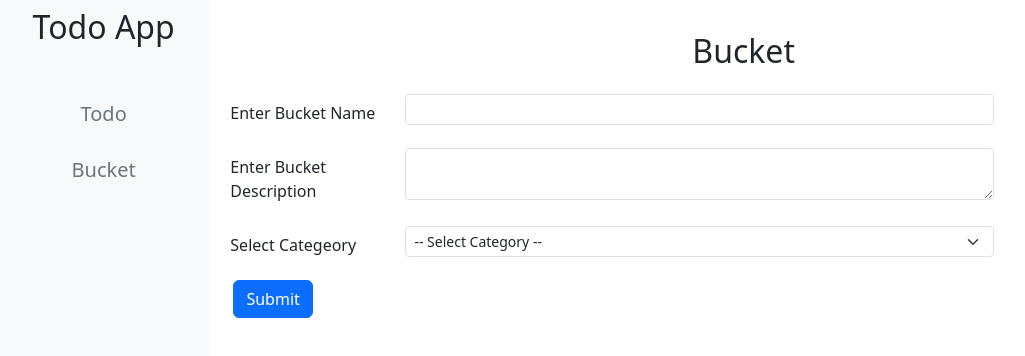
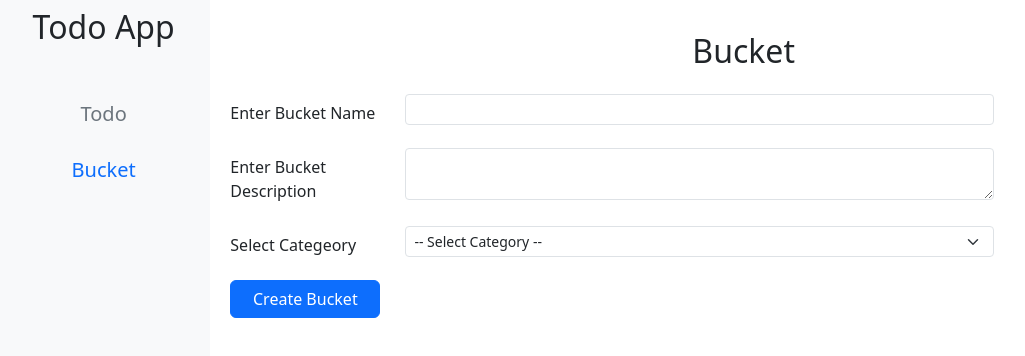
Before and after one commit to tejashatle/todo-list, a React (Create React App) app: page /bucket in a window 1280 px wide. Shown: the top 356 px of the page, without its empty margins (3-1028 px from the left). Built offline with nearby package versions, Linux system fonts and the light colour scheme; the HTML template or start-up script is replaced by a standard one.

Commit message:
Seperated Todo and Bucket list, seperated reducers and states

```diff
--- a/src/App.js
+++ b/src/App.js
@@ -1,40 +1,41 @@
-import logo from './logo.svg';
 import './App.css';
 import Bucket  from './components/Bucket';
 import Todo from './components/Todo';
 import { useState, useEffect, useReducer } from 'react';
 import Modal from './components/Modal';
-import TodoList from './components/TodoList';
 import { todoReducer } from './reducers/todoReducer';
-import { BrowserRouter, Link, Routes, Route } from 'react-router-dom';
+import { bucketReducer } from './reducers/bucketReducer';
+import { BrowserRouter, Routes, Route, NavLink } from 'react-router-dom';
 
 function App() {
   const [showModal, setShowModal] = useState(false);
-  const initialState = {editingTodo: null, todos: [], buckets: []};
+  const todoInitialState = { editingTodo: null, todos: [] };
+  const bucketInitialState = { editingBucket: null, buckets: [] };
 
-  const [state, dispatch] = useReducer(todoReducer, initialState);
+  const [todoState, todoDispatch] = useReducer(todoReducer, todoInitialState);
+  const [bucketState, bucketDispatch] = useReducer(bucketReducer, bucketInitialState);
 
   useEffect(() => {
     const savedBuckets = localStorage.getItem('buckets');
     if (savedBuckets) {
-      dispatch({ type: "LOAD_BUCKETS", payload: JSON.parse(savedBuckets) });
+      bucketDispatch({ type: "LOAD_BUCKETS", payload: JSON.parse(savedBuckets) });
     }
   }, []);
 
   useEffect(() => {
-    localStorage.setItem('buckets', JSON.stringify(state.buckets));
-  }, [state.buckets]);
+    localStorage.setItem('buckets', JSON.stringify(bucketState.buckets));
+  }, [bucketState.buckets]);
 
   useEffect(() => {
     const savedTodos = localStorage.getItem('todos');
     if (savedTodos) {
-      dispatch({ type: "LOAD_TODOS", payload: JSON.parse(savedTodos) });
+      todoDispatch({ type: "LOAD_TODOS", payload: JSON.parse(savedTodos) });
     }
   }, []);
 
   useEffect(() => {
-    localStorage.setItem('todos', JSON.stringify(state.todos));
-  }, [state.todos]);
+    localStorage.setItem('todos', JSON.stringify(todoState.todos));
+  }, [todoState.todos]);
 
   return (
     <div className="App">
@@ -47,20 +48,28 @@ function App() {
 
           <br></br>
           <br></br>
-            <Link to="/todo" className="link-secondary link-offset-2 link-underline link-underline-opacity-0"><h5>Todo</h5></Link>
+            <NavLink to="/todo" className={({ isActive }) =>
+              isActive
+                ? "link-primary link-offset-2 link-underline link-underline-opacity-0"
+                : "link-secondary link-offset-2 link-underline link-underline-opacity-0"
+            }><h5>Todo</h5></NavLink>
             <br></br>
-            <Link to="/bucket" className="link-secondary link-offset-2 link-underline link-underline-opacity-0"><h5>Bucket</h5></Link>
+            <NavLink to="/bucket" className={({ isActive }) =>
+              isActive
+                ? "link-primary link-offset-2 link-underline link-underline-opacity-0"
+                : "link-secondary link-offset-2 link-underline link-underline-opacity-0"
+            }><h5>Bucket</h5></NavLink>
 
         </div>
         <div className="p-2 col-lg-10">
           <Routes>
-            <Route path="/todo"element={ <Todo buckets={state.buckets} setShowModal={setShowModal} todos={state.todos} dispatch={dispatch} editingTodo={state.editingTodo} key={state.editingTodo ? state.editingTodo.todoTitle : 'new'}/>} />
-            <Route path="/bucket" element={ <Bucket buckets={state.buckets} setShowModal={setShowModal} dispatch={dispatch}  />} />
+            <Route path="/todo" element={ <Todo buckets={bucketState.buckets} setShowModal={setShowModal} todos={todoState.todos} dispatch={todoDispatch} editingTodo={todoState.editingTodo} key={todoState.editingTodo ? todoState.editingTodo.todoTitle : 'new'}/>} />
+            <Route path="/bucket" element={ <Bucket buckets={bucketState.buckets} setShowModal={setShowModal} dispatch={bucketDispatch} editingBucket={bucketState.editingBucket} />} />
 
           </Routes>
 
-          <Modal buckets={state.buckets} showModal={showModal} setShowModal={setShowModal} dispatch={dispatch} />
-            <TodoList todos={state.todos} dispatch={dispatch}></TodoList>
+          <Modal buckets={bucketState.buckets} showModal={showModal} setShowModal={setShowModal} dispatch={bucketDispatch} />
+
         </div>
       </div>
       </BrowserRouter>
--- a/src/components/Bucket.js
+++ b/src/components/Bucket.js
@@ -1,6 +1,7 @@
-import react, {useState, useEffect} from 'react';
+import {useState, useEffect} from 'react';
+import BucketList from './BucketList';
 
-export default function Bucket({ buckets, setBuckets, setShowModal, dispatch }){
+export default function Bucket({ buckets, setShowModal, dispatch, editingBucket }){
 
     const [bucketName, setBucketName] = useState('');
     const [bucketDesc, setBucketDesc] = useState('');
@@ -10,25 +11,42 @@ export default function Bucket({ buckets, setBuckets, setShowModal, dispatch }){
         e.preventDefault();
 
         const newBucket = {
+            id: editingBucket ? editingBucket.id : Date.now(),
             bucketName: bucketName,
             bucketDescription: bucketDesc,
             bucketCategory: category
         };
-        // setBuckets(
-        //     prev => [...prev, {
-        //         bucketName: bucketName,
-        //         bucketDesc: bucketDesc,
-        //         category: category
-        //     }]
-        // )
-        dispatch({
-            type: "ADD_BUCKET",
-            payload: newBucket
-        })
-        setShowModal(false)
+
+        if (editingBucket) {
+            dispatch({
+                type: "UPDATE_BUCKET",
+                payload: newBucket
+            });
+            //dispatch({ type: "CANCEL_EDITING_BUCKET" });
+        } else {
+            dispatch({
+                type: "ADD_BUCKET",
+                payload: newBucket
+            });
+        }
+        setShowModal(false);
         clearForm();
-        console.log(buckets);
+        dispatch({ type: "SET_EDITING_BUCKET", payload: null });
     }
+
+    useEffect(() => {
+            if (editingBucket) {
+                setBucketName(editingBucket.bucketName);
+                setBucketDesc(editingBucket.bucketDescription);
+                setCategory(editingBucket.bucketCategory);
+            }
+        }, [editingBucket]);
+
+    const handleCancelEdit = (e) => {
+        dispatch({type: "CANCEL_EDITING_BUCKET"})
+        clearForm();
+    }
+
 
     const clearForm = () => {
         setBucketName('');
@@ -47,6 +65,8 @@ export default function Bucket({ buckets, setBuckets, setShowModal, dispatch }){
     const handleCategory = (e) =>{
         setCategory(e.target.value);
     }
+
+
     return (
         <div className='container-sm mt-3' width="300px">
 
@@ -79,10 +99,14 @@ export default function Bucket({ buckets, setBuckets, setShowModal, dispatch }){
                     </div>
                 </div>
 
-                 <div className="col-1">
-                    <button type="submit" className="btn btn-primary" >Submit</button>
+                 <div className="d-flex gap-2">
+                    <button type="submit" className="btn btn-primary" style={{width: '150px'}}>{editingBucket ? "Update Bucket" : "Create Bucket"}</button>
+
+                    { editingBucket && <button type="button" className="btn btn-danger" onClick={(e) => handleCancelEdit(e)}>Cancel Edit</button> }
                 </div>
             </form>
+
+            <BucketList buckets={buckets} dispatch={dispatch}></BucketList>
         </div>
     );
 }
--- /dev/null
+++ b/src/components/BucketCard.js
@@ -0,0 +1,27 @@
+import React from "react";
+
+export default function BucketCard({bucket, dispatch}){
+
+    const handleEdit = (e) =>{
+        dispatch({
+            type: "SET_EDITING_BUCKET",
+            payload: bucket
+        })
+    }
+
+    const handleDelete = (e) => {
+        dispatch({ type: "DELETE_BUCKET", payload: bucket.id });
+        dispatch({type: "CANCEL_EDITING_BUCKET"})
+    }
+
+    return(
+        <div>
+            <h5>{bucket.bucketName}</h5>
+            <p>{bucket.bucketDescription}</p>
+            <small>Category: {bucket.bucketCategory}</small>
+
+            <button type="submit" className="btn btn-outline-primary btn-sm m-2 px-4" onClick={(e) => handleEdit(e)} >Edit</button>
+            <button type="submit" className="btn btn-outline-danger btn-sm px-4" onClick={(e) => handleDelete(e)} >Delete</button>
+        </div>
+    )
+}
--- /dev/null
+++ b/src/components/BucketList.js
@@ -0,0 +1,14 @@
+import React from "react";
+import BucketCard from "./BucketCard";
+
+export default function BucketList({buckets, dispatch}){
+    return (
+        <div className="container">
+            {
+                buckets.map((item, index) => (
+                    <BucketCard key={index} bucket={item} dispatch={dispatch}></BucketCard>
+                ))
+            }
+        </div>
+    );
+}
--- a/src/components/Modal.js
+++ b/src/components/Modal.js
@@ -14,7 +14,7 @@ export default function Modal({ buckets, setBuckets, showModal, setShowModal, di
                 <button type="button" className="btn-close" onClick={() => setShowModal(false)} aria-label="Close"></button>
             </div>
             <div className="modal-body">
-                <Bucket buckets={buckets} setBuckets={setBuckets} setShowModal={setShowModal} dispatch={dispatch}/>
+                <Bucket buckets={buckets} setShowModal={setShowModal} dispatch={dispatch}/>
 
 
             </div>
--- a/src/components/Todo.js
+++ b/src/components/Todo.js
@@ -1,4 +1,6 @@
 import React, { useState, useEffect } from 'react';
+import TodoList from './TodoList';
+import { useNavigate } from 'react-router-dom';
 
 export default function Todo({ buckets, setShowModal, todos, dispatch, editingTodo }){
 
@@ -10,11 +12,13 @@ export default function Todo({ buckets, setShowModal, todos, dispatch, editingTo
     const[priority, setPriority] = useState("Low");
     const[bucket, setBucket] = useState("");
 
+    const navigate = useNavigate();
+
     useEffect(() => {
         if (bucket === "" && buckets.length > 0) {
             setBucket(buckets[buckets.length - 1].bucketName);
         }
-    }, [buckets]);
+    }, [buckets, bucket]);
 
     useEffect(() => {
         if (editingTodo) {
@@ -69,7 +73,7 @@ export default function Todo({ buckets, setShowModal, todos, dispatch, editingTo
             todoBucket: bucket
         };
         if (editingTodo) {
-            dispatch({ type: "UPDATE_TODO", payload: { id: editingTodo.id, new: newTodo } });
+            dispatch({ type: "UPDATE_TODO", payload: newTodo });
         } else {
             dispatch({ type: "ADD_TODO", payload: newTodo });
         }
@@ -157,12 +161,14 @@ export default function Todo({ buckets, setShowModal, todos, dispatch, editingTo
                 </div>
 
                 <div className="d-flex gap-2">
-                    <button type="submit" className="btn btn-primary">Submit</button>
+                    <button type="submit" className="btn btn-primary">{editingTodo ? "Update Todo" : "Add Todo"}</button>
 
                     { editingTodo && <button type="button" className="btn btn-danger" onClick={(e) => handleCancelEdit(e)}>Cancel Edit</button> }
                 </div>
 
             </form>
+
+              <TodoList todos={todos} dispatch={dispatch}></TodoList>
         </div>
     )
 }
--- a/src/reducers/bucketReducer.js
+++ b/src/reducers/bucketReducer.js
@@ -1,9 +1,35 @@
 export const bucketReducer = (state, action) => {
     switch(action.type){
-        case "SAVE_BUCKET":
+        case "LOAD_BUCKETS":
             return {
                 ...state,
-                bucket: [state.bucket, action.payload]
+                buckets: action.payload
+            }
+        case "ADD_BUCKET":
+            return {
+                ...state,
+                buckets: [...state.buckets, action.payload]
+            }
+        case "UPDATE_BUCKET":
+            return {
+                ...state,
+                buckets: state.buckets.map(b => b.id === action.payload.id ? action.payload : b)
+            }
+        case "DELETE_BUCKET":
+            return {
+                ...state,
+                buckets: state.buckets.filter(b => b.id !== action.payload)
+            }
+        case "SET_EDITING_BUCKET":
+            return {
+                ...state,
+                editingBucket: action.payload,
+            }
+
+        case "CANCEL_EDITING_BUCKET":
+            return {
+                ...state,
+                editingBucket: null,
             }
         default:
             return state;
--- a/src/reducers/todoReducer.js
+++ b/src/reducers/todoReducer.js
@@ -1,15 +1,5 @@
 export const todoReducer = (state, action) => {
     switch(action.type){
-        case "LOAD_BUCKETS":
-            return {
-                ...state,
-                buckets: action.payload
-            }
-        case "ADD_BUCKET":
-            return {
-                ...state,
-                buckets: [...state.buckets, action.payload]
-            }
         case "LOAD_TODOS":
             return {
                 ...state,
@@ -23,19 +13,13 @@ export const todoReducer = (state, action) => {
         case "UPDATE_TODO":
             return {
                 ...state,
-                todos: state.todos.map(t => t.id === action.payload.id ? action.payload.new : t)
+                todos: state.todos.map(t => t.id === action.payload.id ? action.payload : t)
             }
         case "DELETE_TODO":
             return {
                 ...state,
                 todos: state.todos.filter(t => t.id !== action.payload)
             }
-        case "EDIT_TODO":
-            return {
-                ...state,
-
-            }
-
         case "SET_EDITING_TODO":
             return {
                 ...state,
```
